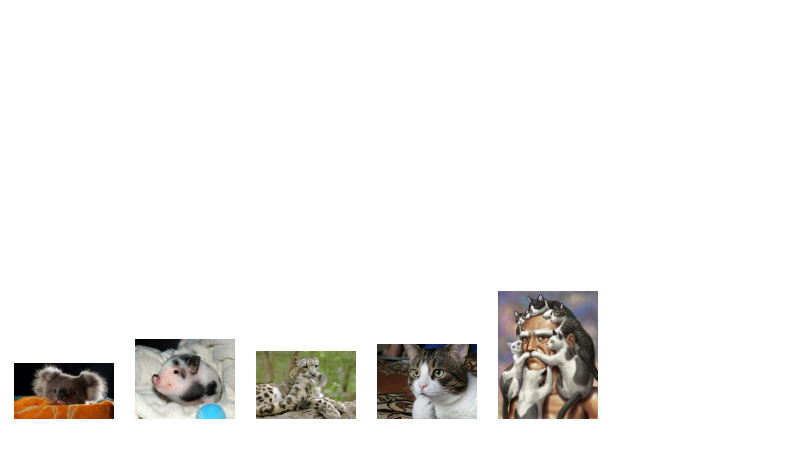
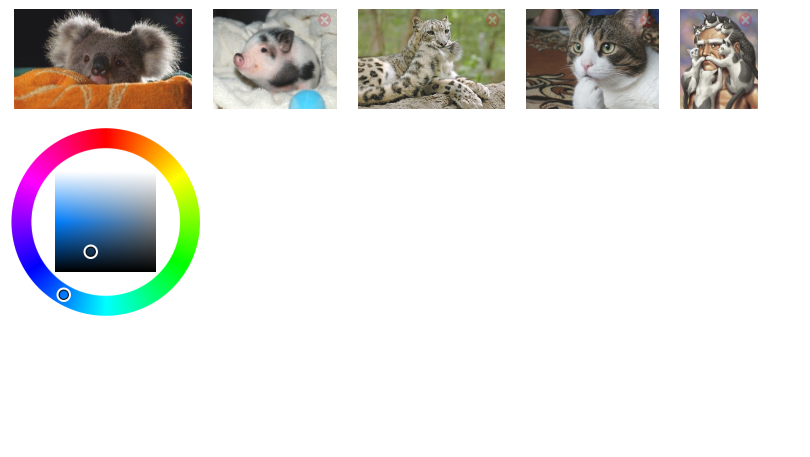
Before and after one commit to dechimp/image_gallery, a plain HTML site: page index.html in a window 1280 px wide. Shown: the part 33-490 px from the top of the page, without its empty margins (0-810 px from the left). Drawn offline with nearby package versions, Linux system fonts and the light colour scheme.

Commit message:
gallery + color picker in somewhat working condition

```diff
--- a/index.html
+++ b/index.html
@@ -14,20 +14,45 @@
 <body>
 <div class="gallery_container">
 
-  <div class="preview_container" ><img src="" alt="select an image
-    or choose a color" /></div>
-  <div class="thumbnail_container">
-  <a class="thumbnail" href="#thumb"><img src="media/koala.jpg" /></a>
+  <div class="preview_container" >
+    <img src="" class="image_preview" alt="select an image or choose a color" />
+    <div class="color_preview">
+        <form><input type="text" id="color_hex_edit" name="color" value="#123456" /></form>
+    </div>
+  </div>
 
-  <a class="thumbnail" href="#thumb"><img src="media/piggie.jpg" /></a>
+  <div class="backgroundOptionGroup">
+    <div class="backgroundOption">
+        <img class="thumbnail" src="media/koala.jpg" name="koala" />
+        <div class="deleteButton"></div>
+    </div>
 
-  <a class="thumbnail" href="#thumb"><img src="media/tail.jpg" /></a>
+    <div class="backgroundOption">
+        <img class="thumbnail" src="media/piggie.jpg" name="piggie" />
+        <div class="deleteButton"></div>
+    </div>
 
-  <a class="thumbnail" href="#thumb"><img src="media/hmmm.jpg" /></a>
+    <div class="backgroundOption">
+        <img class="thumbnail" src="media/tail.jpg" name="tail" />
+        <div class="deleteButton"></div>
+    </div>
 
-  <a class="thumbnail" href="#thumb"><img src="media/cat_beard.jpg" border="0" /><br /></a>
+    <div class="backgroundOption">
+        <img class="thumbnail" src="media/hmmm.jpg" name="hmmm" />
+        <div class="deleteButton"></div>
+    </div>
 
-</div>
+    <div class="backgroundOption">
+      <img class="thumbnail" src="media/cat_beard.jpg"  name ="cat_beard" />
+        <div class="deleteButton"></div>
+    </div>
+    <div class="backgroundOption">
+      <div class="color_picker">
+        <div id="colorpicker"></div>
+      </div>
+    </div>
+  </div> <!-- backgroundOptionGroup -->
 
-  </body>
+</div> <!-- gallery_container -->
+</body>
 </html>
--- a/javascript/colorpicker.js
+++ b/javascript/colorpicker.js
@@ -1,4 +1,11 @@
 $(document).ready(function() {
 
-  $('#colorpicker').farbtastic('#color');
+  var container = $('.preview_container');
+  var image_preview = container.find('.image_preview');
+  var color_preview = container.find('.color_preview');
+  var color_edit = container.find('#color_hex_edit');
+  var color_picker = $.farbtastic('#colorpicker');
+
+  color_picker.linkTo(color_edit);
+
 });
--- a/javascript/gallery.js
+++ b/javascript/gallery.js
@@ -1,18 +1,41 @@
 $(document).ready(function () {
 
-  // when I click an image thumbnail...
-  $('.thumbnail').on('click', function () {
+  var backgroundOption = $('.backgroundOption');
+  var thumbnail = $('.backgroundOption img.thumbnail');
+  var container = $('.preview_container');
+  var image_preview = container.find('.image_preview');
+  var color_preview = container.find('.color_preview');
+  color_preview.hide();
 
-    // store the path of the image...
-    var img_src = $(this).find('img').attr('src');
-    console.log('selected ' + img_src);
-
-    // mark the image as selected
-    $('.thumbnail').removeClass("selected");
+  backgroundOption.on('click', function () {
+    // ...mark the image as selected...
+    backgroundOption.removeClass("selected");
     $(this).addClass("selected");
-
-    // and display it in the preview container
-    $('.preview_container').find('img').attr('src', img_src);
   });
 
-});
+  thumbnail.on('click', function () {
+
+    // ...and display the image in the preview container.
+    color_preview.hide();
+    var img_src = $(this).attr('src');
+    image_preview.attr('src', img_src);
+    image_preview.show();
+  }); // end on click
+
+  $('.color_picker').on('click', function (e) {
+    image_preview.hide();
+    color_preview.show();
+  });
+
+  $('.deleteButton').on('click', function () {
+
+      var container = $(this).parent();
+      var img_name = container.find('img').attr('name');
+      var r = confirm('Remove image: ' + img_name + '?');
+      if (r==true)
+        // [insert code to remove the image from the application]
+        container.remove();
+      else
+        return;
+    }); // end on click
+}); // end ready()
--- a/stylesheets/gallery.less
+++ b/stylesheets/gallery.less
@@ -1,36 +1,69 @@
 .gallery_container {
     position: relative;
-}
-.thumbnail_container {
-  float: left;
 }
 .preview_container {
   position: relative;
   padding: 5px;
   width: 300px;
-  height: 300px;
-  overflow: auto;
-  img {
-    width: 270px;
-    height: auto;
-    overflow: auto;
+  .image_preview {
+    background-color: transparent;
+    background-repeat: no-repeat;
+    width: 100%;
+  }
+  .color_preview {
+  }
+  #color_hex_edit {
+    height: 200px;
+    width: 200px;
+    text-align: center;
+    font-size: 2.5em;
   }
 }
+.backgroundOptionGroup {
+  position: relative;
+  width: 800px;
+}
+.backgroundOption {
+  position: relative;
+  display: inline-block;
   .thumbnail {
-    img {
+      position: relative;
+      float: left;
+      opacity: .9;
       border: 1px solid white;
       margin: 0 5px 5px 0;
-        width: 100px;
-        height: auto;
+      height: 100px;
+      width: auto;
       overflow: auto;
       padding: 5px;
+      z-index: 0;
+  }
+  .deleteButton {
+    background-image: url("../media/x_red.png");
+    background-repeat: no-repeat;
+    opacity: .2;
+    border: none;
+    position: absolute;
+    cursor: pointer;
+    height: 15px;
+    width: 15px;
+    top: 10px;
+    right: 15px;
+    z-index: 50;
   }
   &:hover {
-        background-color: green;
+    .thumbnail {
+      opacity: 1;
     }
-    .selected {
-        img {
+    .deleteButton {
+      opacity: 1;
+    }
+  }
+  &.selected {
     border: 1px solid red;
   }
 }
+#colorpicker {
+  width: 200px;
+  height: 200px;
 }
```
Also changed, not shown: media/x_red.png (added), stylesheets/gallery.css. Lines whose indentation alone changed are shown as unchanged.
